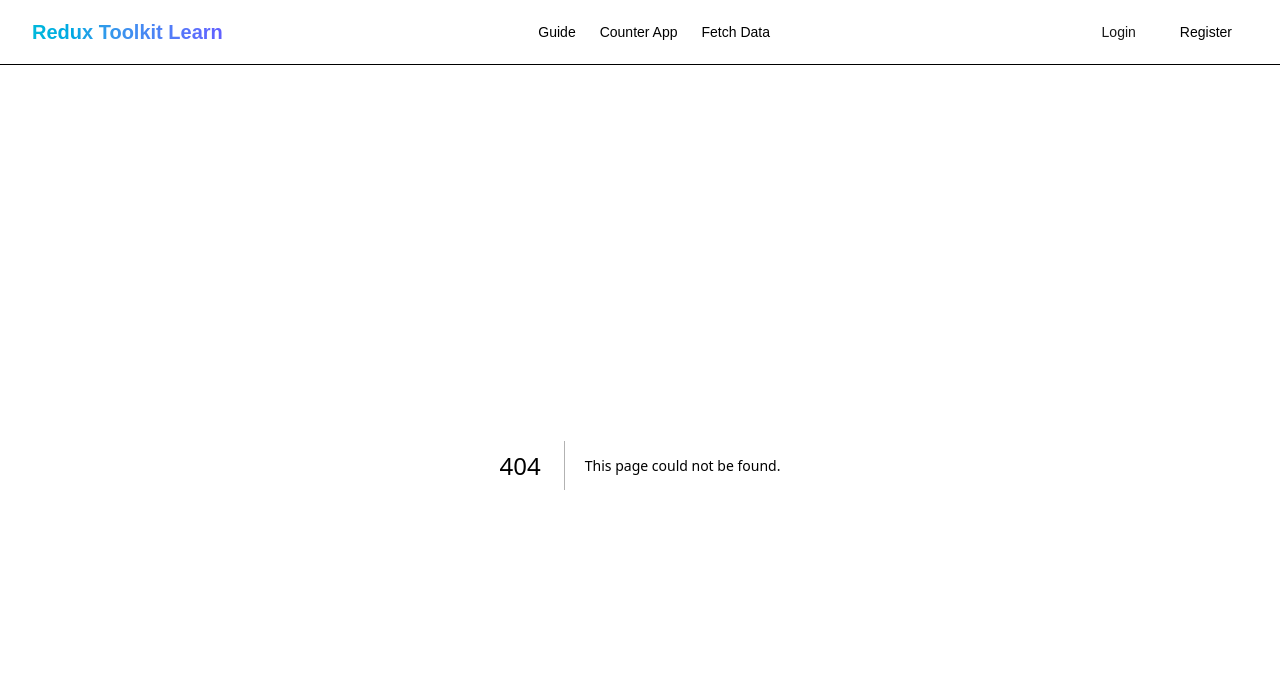
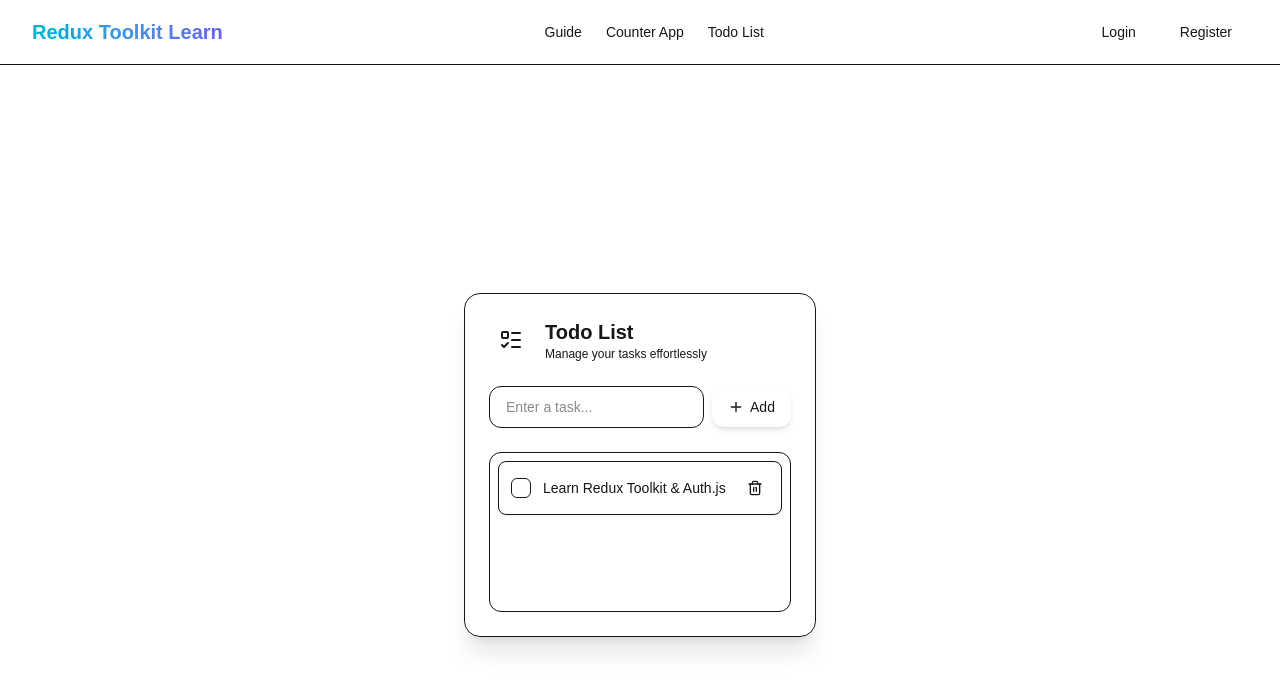
Before and after one commit to Sultanmia22/Learn-Redux-with-Next.js-TS, a Next.js app: page /todolist in a window 1280 px wide. Before the commit this address had no page. Shown: the top 690 px of the page. Built offline with nearby package versions, Linux system fonts and the light colour scheme.

Commit message:
feat: create todo list ui

```diff
--- a/package.json
+++ b/package.json
@@ -10,6 +10,7 @@
   },
   "dependencies": {
     "@reduxjs/toolkit": "^2.12.0",
+    "lucide-react": "^1.31.0",
     "next": "16.2.10",
     "react": "19.2.4",
     "react-dom": "19.2.4",
--- a/src/Components/ManageCounter.tsx
+++ b/src/Components/ManageCounter.tsx
@@ -1,6 +1,6 @@
 import React from "react";
 import CounterButtons from "./Buttons/CounterButtons";
-import CounterValue from "./CounterValue";
+import CounterValue from "./Counter/CounterValue";
 
 const ManageCounter = () => {
   return (
--- a/src/Components/Navbar/Navbar.tsx
+++ b/src/Components/Navbar/Navbar.tsx
@@ -9,7 +9,7 @@ export default function Navbar() {
   const navLinks = [
     { name: 'Guide', href: '/' },
     { name: 'Counter App', href: '/counter' },
-    { name: 'Fetch Data', href: '/fetchdata' },
+    { name: 'Todo List', href: '/todolist' },
   ];
 
   return (
--- /dev/null
+++ b/src/Components/TodoList/TodoList.tsx
@@ -0,0 +1,59 @@
+'use client';
+
+import React from 'react';
+import { Plus, Trash2, Check, ListTodo } from 'lucide-react';
+
+export default function TodoList() {
+  return (
+    <div className="max-w-md mx-auto my-8 p-6 bg-card border border-border/60 rounded-2xl shadow-xl backdrop-blur-sm">
+      {/* Header */}
+      <div className="flex items-center gap-3 mb-6">
+        <div className="p-2.5 bg-primary/10 rounded-xl text-primary">
+          <ListTodo className="w-6 h-6" />
+        </div>
+        <div>
+          <h3 className="text-xl font-bold text-foreground">Todo List</h3>
+          <p className="text-xs text-muted-foreground">Manage your tasks effortlessly</p>
+        </div>
+      </div>
+
+      {/* Input Box & Add Button */}
+      <div className="flex items-center gap-2 mb-6">
+        <input
+          type="text"
+          placeholder="Enter a task..."
+          className="flex-1 px-4 py-2.5 bg-muted/50 border border-border/80 rounded-xl text-sm focus:outline-none focus:border-primary focus:ring-1 focus:ring-primary transition-all text-foreground placeholder:text-muted-foreground"
+        />
+        <button
+          type="button"
+          className="px-4 py-2.5 bg-primary text-primary-foreground font-medium rounded-xl text-sm hover:opacity-90 active:scale-95 transition-all flex items-center gap-1.5 shadow-md shadow-primary/20 shrink-0"
+        >
+          <Plus className="w-4 h-4" />
+          Add
+        </button>
+      </div>
+
+      {/* Items Container Div */}
+      <div className="space-y-2 min-h-40 p-2 bg-muted/20 border border-border/40 rounded-xl">
+
+        {/* Sample Item 1: Active Task */}
+        <div className="flex items-center justify-between p-3 rounded-lg border bg-card border-border/70 hover:border-primary/40 shadow-xs transition-all">
+          <div className="flex items-center gap-3 cursor-pointer flex-1 min-w-0">
+            <div className="w-5 h-5 rounded-md border border-muted-foreground/40 flex items-center justify-center transition-all"></div>
+            <span className="text-sm font-medium truncate text-foreground">
+              Learn Redux Toolkit & Auth.js
+            </span>
+          </div>
+          <button
+            type="button"
+            className="p-1.5 text-muted-foreground hover:text-destructive hover:bg-destructive/10 rounded-lg transition-colors ml-2"
+            title="Delete Task"
+          >
+            <Trash2 className="w-4 h-4" />
+          </button>
+        </div>
+
+      </div>
+    </div>
+  );
+}
--- a/src/app/fetchdata/page.tsx
+++ /dev/null
@@ -1,9 +0,0 @@
-import React from 'react'
-
-const FetchData = () => {
-  return (
-    <div>FetchData</div>
-  )
-}
-
-export default FetchData
--- /dev/null
+++ b/src/app/todolist/page.tsx
@@ -0,0 +1,12 @@
+import TodoList from '@/Components/TodoList/TodoList'
+import React from 'react'
+
+const FetchData = () => {
+  return (
+    <div className='flex justify-center items-center min-h-screen'>
+      <TodoList />
+    </div>
+  )
+}
+
+export default FetchData
```
Also changed, not shown: src/Components/Counter/CounterValue.tsx (renamed from src/Components/CounterValue.tsx), 1 other file (tests, documents, lock files or other folders).
